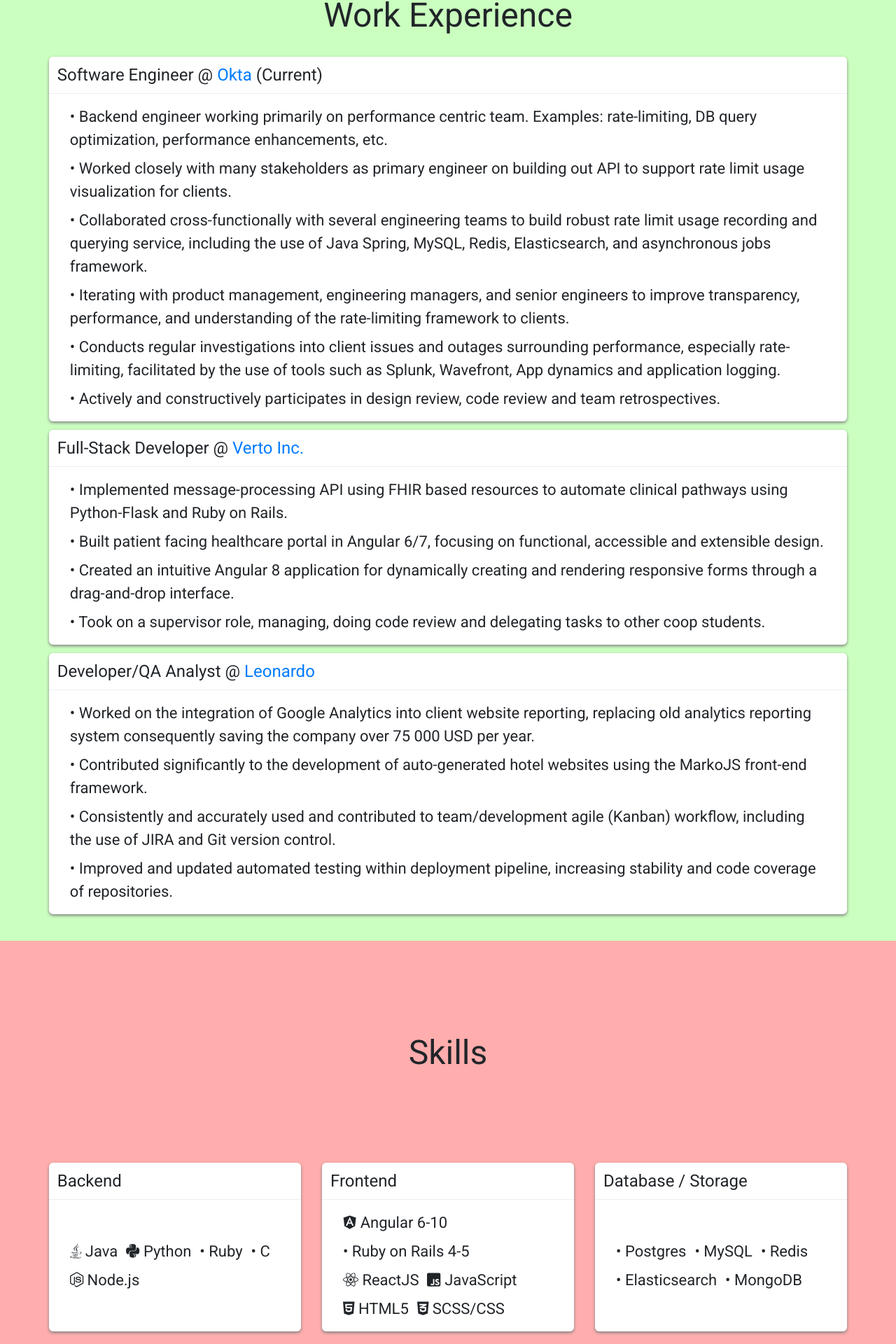
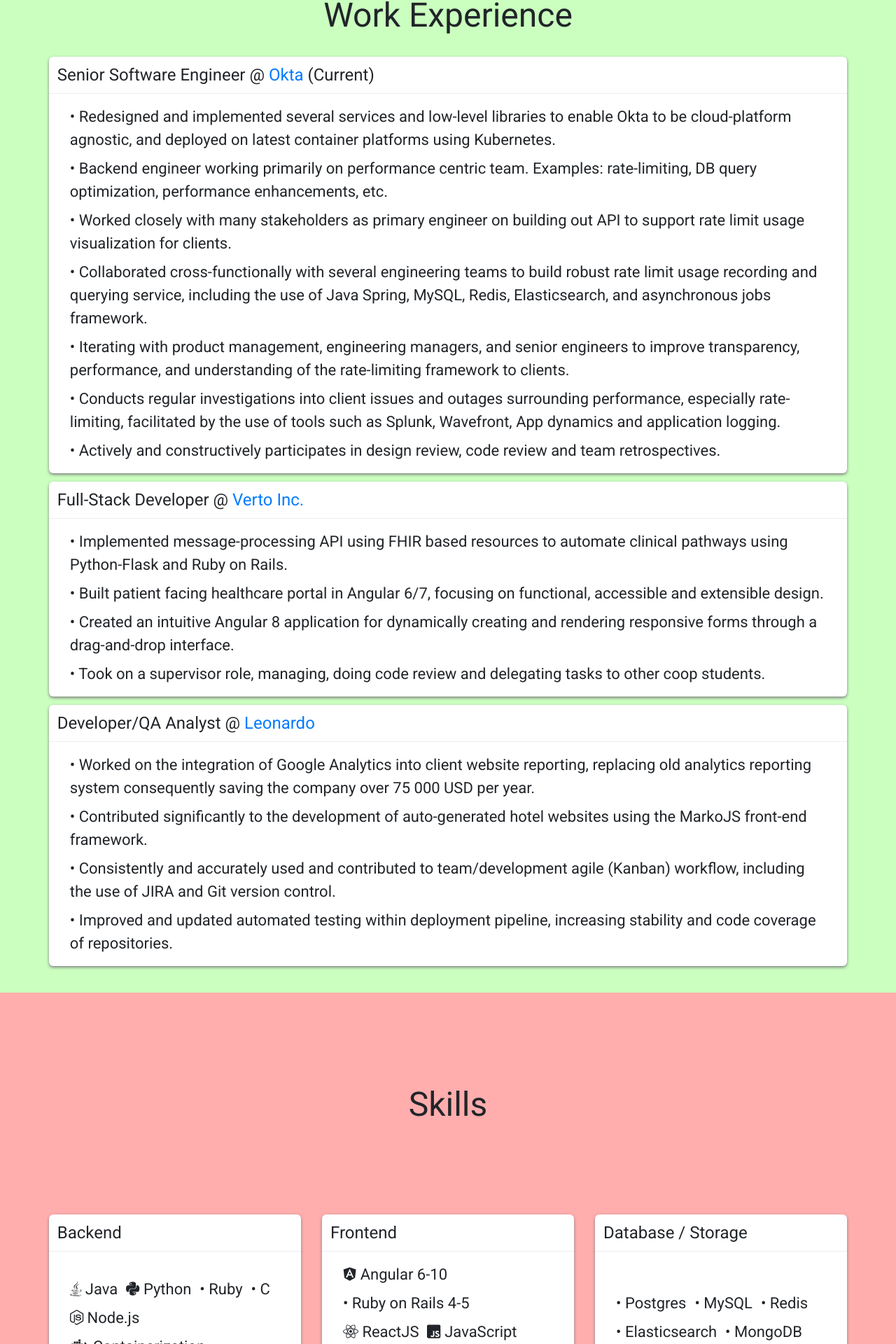
Before and after one commit to McCoubs/personal-website-frontend, an Angular app: page / in a window 1280 px wide. Shown: the part 839-2759 px from the top of the page at 70% size. Built offline with nearby package versions, Linux system fonts and the light colour scheme; no server answers.

Commit message:
updating resume information

```diff
--- a/src/app/header/header.component.html
+++ b/src/app/header/header.component.html
@@ -13,8 +13,6 @@
             </a>
             <ul class="dropdown">
               <li class="item"><a class="item" target="_blank" href="https://bill-split.spencermccoubrey.com" rel="nofollow">Bill-Split</a></li>
-              <li class="item"><a class="item" target="_blank" href="https://sample-maker.herokuapp.com/" rel="nofollow">Sample-Maker</a></li>
-              <li class="item"><a class="item" routerLink="/project-euler">Project-Euler</a></li>
             </ul>
           </li>
           <li class="link-item item">
--- a/src/app/home/home.component.html
+++ b/src/app/home/home.component.html
@@ -19,8 +19,9 @@
       <div class="row card-row">
         <div class="col-12">
           <div class="info-card">
-            <div class="info-card-header">Software Engineer @ <a href="https://www.okta.com/" rel="nofollow" target="_blank">Okta</a> (Current)</div>
+            <div class="info-card-header">Senior Software Engineer @ <a href="https://www.okta.com/" rel="nofollow" target="_blank">Okta</a> (Current)</div>
             <div class="info-card-body">
+              <div>&bull; Redesigned and implemented several services and low-level libraries to enable Okta to be cloud-platform agnostic, and deployed on latest container platforms using Kubernetes.</div>
               <div>&bull; Backend engineer working primarily on performance centric team. Examples: rate-limiting, DB query optimization, performance enhancements, etc.</div>
               <div>&bull; Worked closely with many stakeholders as primary engineer on building out API to support rate limit usage visualization for clients.</div>
               <div>&bull; Collaborated cross-functionally with several engineering teams to build robust rate limit usage recording and querying service, including the use of Java Spring, MySQL, Redis, Elasticsearch, and asynchronous jobs framework.</div>
@@ -67,6 +68,7 @@
               <div>&bull; Ruby</div>
               <div>&bull; C</div>
               <div><fa-icon [icon]="faNodeJs"></fa-icon> Node.js</div>
+              <div><fa-icon [icon]="faDocker"></fa-icon> Containerization</div>
             </div>
           </div>
         </div>
@@ -137,7 +139,7 @@
             <div class="info-card-header">DevOps</div>
             <div class="info-card-body">
               <div><fa-icon [icon]="faSyncAlt"></fa-icon> Continuous development & integration</div>
-              <div><fa-icon [icon]="faDocker"></fa-icon> Docker</div>
+              <div><fa-icon [icon]="faDocker"></fa-icon> Docker + K8s</div>
             </div>
           </div>
         </div>
@@ -159,7 +161,7 @@
     <div class="section-container coloured mauve">
       <h2 class="heading-text">Current Work</h2>
       <span class="text">
-        I am currently a full time Software Engineer @ <a href="https://www.okta.com/" rel="nofollow" target="_blank">Okta</a>, but feel free to get in touch and
+        I am currently a full time Senior Software Engineer @ <a href="https://www.okta.com/" rel="nofollow" target="_blank">Okta</a>, but feel free to get in touch and
         contact me at <a class="item" href="mailto:spencemcc@gmail.com">spencemcc@gmail.com</a>.
       </span>
     </div>
```
Also changed, not shown: 1 other file (tests, documents, lock files or other folders).
